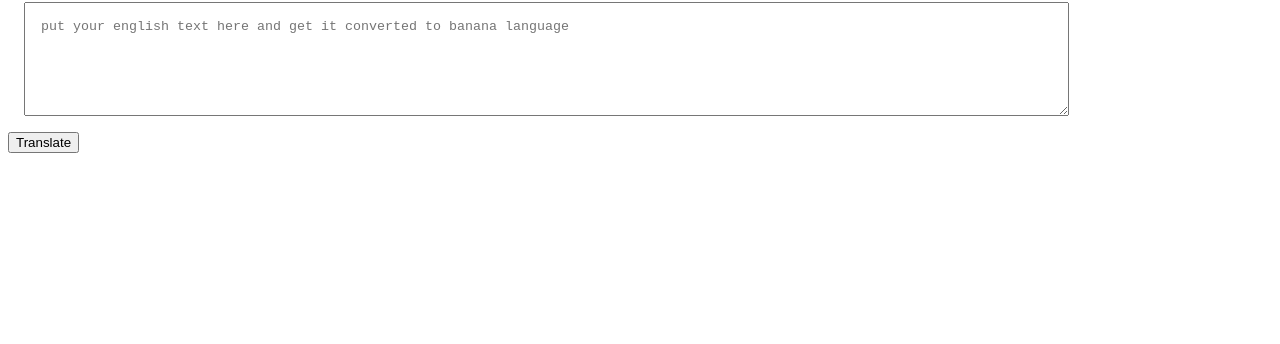
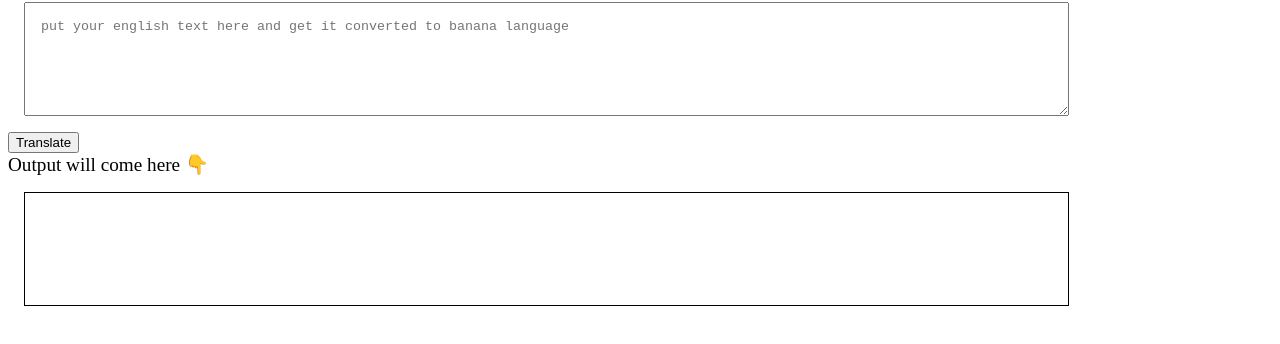
Before and after one commit to mmanjuprasad/banana-speak, a plain HTML site: page index.html in a window 1280 px wide. Shown: the part 78-422 px from the top of the page. Drawn offline with Linux system fonts and the light colour scheme.

Commit message:
input output processing

```diff
--- a/app.js
+++ b/app.js
@@ -2,11 +2,12 @@ var btnTranslate = document.querySelector("#btn-translate")
 
 var txtInput = document.querySelector("#txt-input")
 
-console.log(txtInput)
+var outputDiv = document.querySelector("#output");
+
+
 
 function clickHandler() {
-    console.log("clicked");
-    console.log("input",txtInput.value);
+    outputDiv.innerText = "ajsjsjsjsj " + txtInput.value
 };
 
 btnTranslate.addEventListener("click" ,clickHandler )
--- a/index.html
+++ b/index.html
@@ -13,6 +13,14 @@
             margin: 1rem;
             padding: 1rem;
         }
+
+        #output{
+            border: 1px solid black;
+            height:10vh;
+            width: 80%;
+            margin: 1rem;
+            padding: 1rem;
+        }
     </style>
 
 </head>
@@ -22,6 +30,8 @@
     id="txt-input"
     placeholder="put your english text here and get it converted to banana language"></textarea>
     <button id="btn-translate">Translate</button>
+    <div style="font-size: larger;">Output will come here 👇</div>
+    <div id="output"></div>
     <script src="app.js" type="text/javascript"></script>
 </body>
 </html>
```
